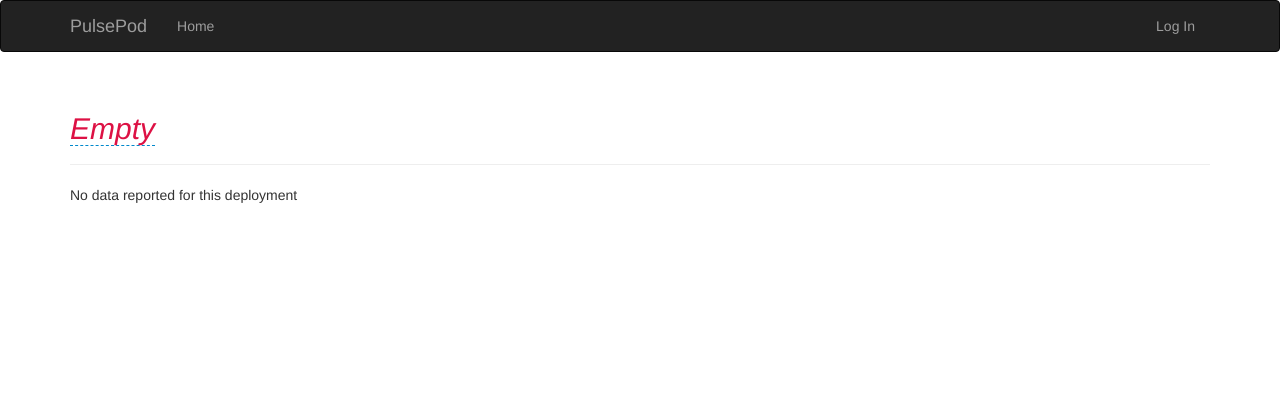
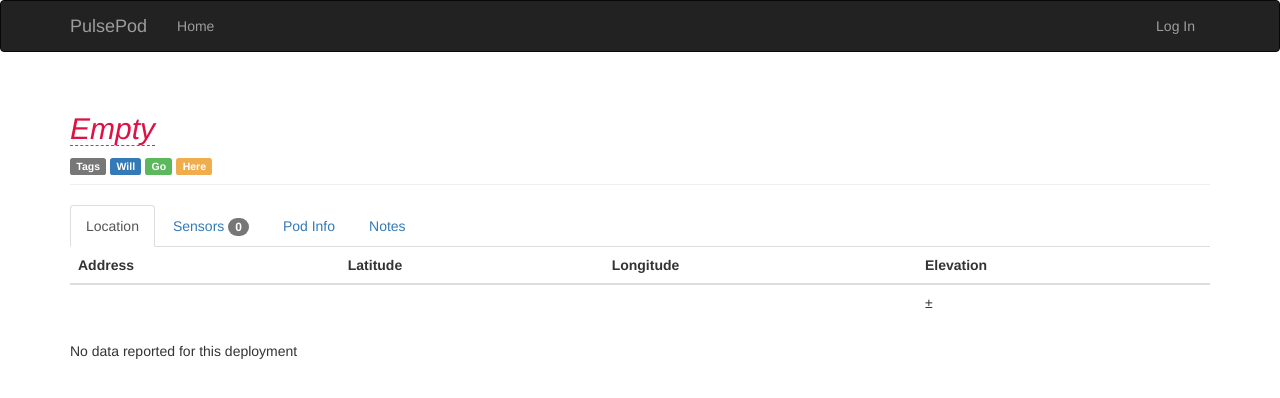
Before and after one commit to kcaylor/app, a Flask app: template app/templates/pod_info.html in a window 1280 px wide. Shown: the top 398 px of the page. Run offline with Flask 2, Linux system fonts and the light colour scheme; the template is opened without the code that fills it, so the values that code supplies are empty; some libraries are stand-ins or nearby versions.

Commit message:
update pod_info pages with info tabs and stubs for tags

```diff
--- a/app/main/views.py
+++ b/app/main/views.py
@@ -2,7 +2,7 @@ from datetime import datetime
 from flask import render_template, flash
 from flask.ext.login import login_required
 from . import main
-from ..models import Pod, Data
+from ..models import Pod, Data, Sensor
 
 
 @main.route('/')
@@ -26,6 +26,7 @@ def index():
 def pod_info(name):
     pod = Pod.objects(name=name).first()
     data = Data.objects(pod_name=name).order_by('-t').limit(50)
+    sensors = Sensor.objects(sid__in=pod.sids)
     if pod.notebook <= 1:
         flash('This pod needs to be deployed', 'warning')
     if pod.notebook > 1 and len(data) is 0:
@@ -34,7 +35,8 @@ def pod_info(name):
         'pod_info.html',
         current_time=datetime.utcnow(),
         pod=pod,
-        data=data
+        data=data,
+        sensors=sensors
     )
 
 
--- a/app/templates/pod_info.html
+++ b/app/templates/pod_info.html
@@ -26,11 +26,82 @@
     <a href="#" id="notebook_name" data-type="text" data-pk="{{pod.id}}"
        data-url="{{ url_for('edit.nbk_name') }}"
        data-title="Change this notebook name">{{pod.nbk_name}}</a>
+</h2>
+    <span class="label label-default">Tags</span>
+    <span class="label label-primary">Will</span>
+    <span class="label label-success">Go</span>
+    <span class="label label-warning">Here</span>
+</div>
+<!-- Nav tabs -->
+<div>
+<ul class="nav nav-tabs" role="tablist">
+  <li class="active"><a href="#Location" role="tab" data-toggle="tab">Location</a></li>
+  <li><a href="#Sensors" role="tab" data-toggle="tab">Sensors <span class="badge">{{ sensors|count }}</span></a></li>
+  <li><a href="#Pod_Info" role="tab" data-toggle="tab">Pod Info</a></li>
+  <li><a href="#Notes" role="tab" data-toggle="tab">Notes</a></li>
+</ul>
+</div>
 
-</h2>
+<!-- Tab panes -->
+<div class="tab-content">
+  <div class="tab-pane active" id="Location">
+    <table id="location_table" class="table .table-striped">
+        <thead>
+        <tr>
+            <th>Address</th><th>Latitude</th><th>Longitude</th><th>Elevation</th>
+        </tr>
+        </thead>
+        <tbody>
+            <tr>
+                <td>{{pod.address['formatted_address']}}</td>
+                <td>{{pod.location['lat']|round(2)}}</td>
+                <td>{{pod.location['lng']|round(2)}}</td>
+                <td>{{pod.elevation['elevation']|round(0)}} &#177; {{pod.elevation['resolution']|round(0)}}</td>
+            </tr>
+        </tbody>
+    </table>
+  </div>
+  <div class="tab-pane" id="Sensors">
+      <table id="sensor_table" class="table .table-striped">
+      <thead>
+        <tr>
+            {% for sensor in sensors %}
+                <th>{{sensor.context}} {{sensor.variable}}</th>
+            {% endfor %}
+        </tr>
+      </thead>
+      <tbody>
+      </tbody>
+      </table>
+  </div>
+  <div class="tab-pane" id="Pod_Info">
+    <table id="pod_info_table" class="table .table-striped">
+      <thead>
+        <tr>
+            <th>Pod</th>
+            <th>Pod Id</th>
+            <th>Radio</th>
+            <th>Mode</th>
+            <th>Number</th>
+        </tr>
+      </thead>
+        <tbody>
+            <tr>
+                <td>{{pod.name}}</td>
+                <td>{{pod.pod_id}}</td>
+                <td>{{pod.radio|upper}}</td>
+                <td>{{pod.mode}}</td>
+                <td>{{pod.number}}</td>
+            </tr>
+        </tbody>
+    </table>
+  </div>
+  <div class="tab-pane" id="Notes">
+    Some functionality here to add notes about each deployment.
+  </div>
 </div>
+
 <div>
-
 {% if data %}
 <table id="data_table" class="display">
 <thead>
```
